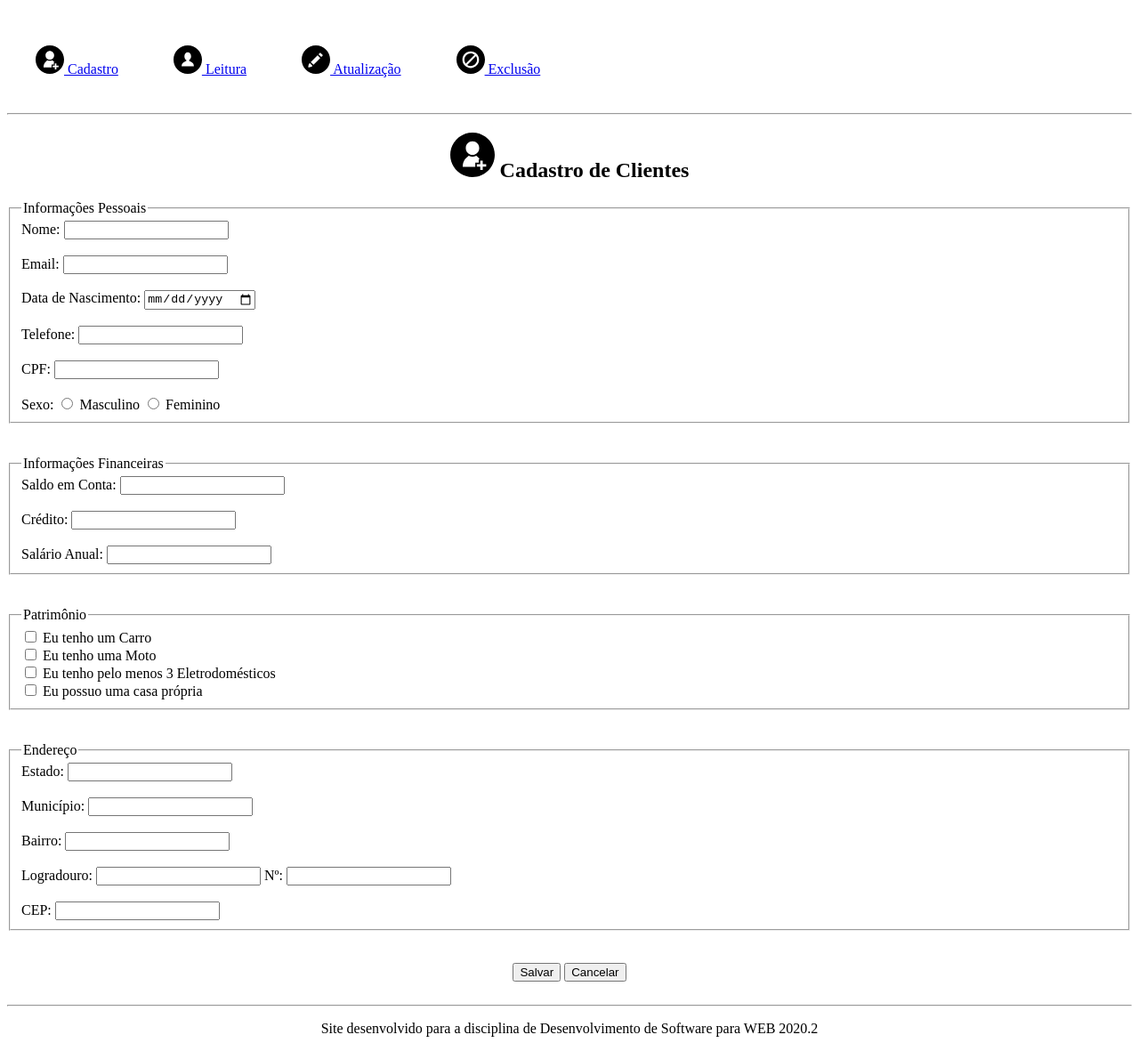
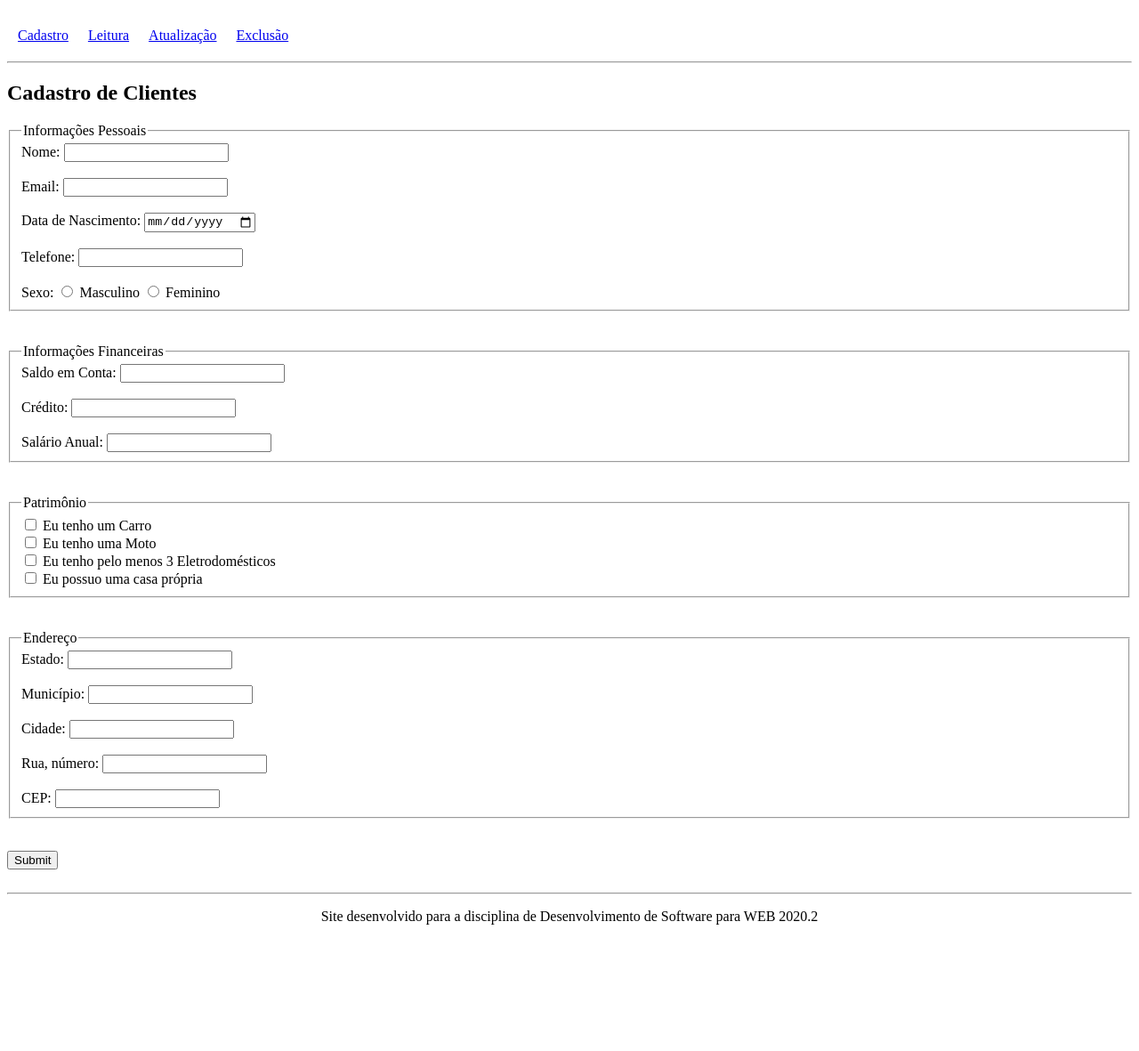
Before and after one commit to natannobre/Web_Development, a plain HTML site: page HTMLForms/cadastro.html in a window 1280 px wide. Shown: the part 102-1283 px from the top of the page at 89% size. After the commit the page ends 1157 px from the top, so only its background shows below. Drawn offline with Linux system fonts and the light colour scheme.

Commit message:
Folder Update

```diff
--- a/HTMLForms/cadastro.html
+++ b/HTMLForms/cadastro.html
@@ -16,12 +16,12 @@
 
   <!-- Menu -->
   <div>
-    <table cellpadding="30">
+    <table cellpadding="10">
       <tr>
-        <td rowspan="4"> <a href="cadastro.html" tabindex='4'> <img width="32" height="32" src="imgs/003-user-1.svg" alt="Cadastrar cliente"> Cadastro</a> </td>
-        <td> <a href="leitura.html" tabindex='2'> <img width="32" height="32" src="imgs/001-user.svg" alt="Leitura dos dados"> Leitura</a> </td>
-        <td> <a href="atualizacao.html" tabindex='1'> <img width="32" height="32" src="imgs/002-pencil.svg" alt="Editar cliente"> Atualização  </a> </td>
-        <td> <a href="exclusao.html" tabindex='3'><img width="32" height="32" src="imgs/004-cancel.svg" alt="Excluir dados"> Exclusão</a> </td>
+        <td> <a href="cadastro.html" tabindex='4'>Cadastro</a> </td>
+        <td> <a href="leitura.html" tabindex='2'>Leitura</a> </td>
+        <td> <a href="atualizacao.html" tabindex='1'>Atualização</a> </td>
+        <td> <a href="exclusao.html" tabindex='3'>Exclusão</a> </td>
       </tr>
     </table>
   </div>
@@ -30,37 +30,28 @@
 
   <!-- CORPO DO SITE -->
   <div>
-
-    <form method="POST" action="cadastro.html">
-      <div align="center">
-
-        <h2><img width="50" height="50" src="imgs/003-user-1.svg" alt="Editar Cliente">
-          Cadastro de Clientes</h2>
-
-        </div>
+    <h2>Cadastro de Clientes</h2>
+    <form>
 
       <fieldset>
           <legend>Informações Pessoais</legend>
 
           <label>Nome: </label>
-            <input type="text" name="nome" required><br><br>
+          <input type="text"><br><br>
 
           <label for="email">Email:</label>
           <input type="email" id="email" name="email"><br><br>
 
           <label for="nasc">Data de Nascimento: </label>
-            <input type="date" id="nasc" name="nasc" required><br><br>
+          <input type="date" id="nasc" name="nasc"><br><br>
 
           <label for="phone">Telefone:</label>
           <input type="tel" id="phone" name="phone" pattern="9-[0-9]{4}-[0-9]{4}"><br><br>
 
-            <label for="cpf">CPF:</label>
-            <input type="text" maxlength="14" id="cpf" name="cpf" pattern="[0-9]{3}.[0-9]{3}.[0-9]{3}-[0-9]{2}" required><br><br>
-
           <label>Sexo:</label>
-            <input type="radio" id="male" name="gender" value="male" required>
+          <input type="radio" id="male" name="gender" value="male">
           <label for="male">Masculino</label>
-            <input type="radio" id="female" name="gender" value="female" required>
+          <input type="radio" id="female" name="gender" value="male">
           <label for="female">Feminino</label><br>
       </fieldset>
       <br><br>
@@ -69,13 +60,13 @@
       <fieldset>
           <legend>Informações Financeiras</legend>
           <label>Saldo em Conta: </label>
-            <input type="number" min="0" step="0.1"><br><br>
+          <input type="text"><br><br>
 
           <label>Crédito: </label>
-            <input type="number" min="0" step="0.1"><br><br>
+          <input type="text"><br><br>
 
           <label>Salário Anual: </label>
-            <input type="number" min="0" step="0.1" required>
+          <input type="text">
       </fieldset>
       <br><br>
 
@@ -99,32 +90,26 @@
 
       <fieldset>
           <legend>Endereço</legend>
-          <label for="estado">Estado: </label>
-          <input type="text" id="estado" name="estado"><br><br>
+          <label>Estado: </label>
+          <input type="text"><br><br>
 
-          <label for="município">Município: </label>
-          <input type="text" id="município" name="município"><br><br>
+          <label>Município: </label>
+          <input type="text"><br><br>
 
-          <label for="bairro">Bairro: </label>
-          <input type="text" id="bairro" name="bairro"><br><br>
+          <label>Cidade: </label>
+          <input type="text"><br><br>
 
-          <label for="logradouro">Logradouro: </label>
-          <input type="text" id="logradouro" name="logradouro">
-          <label for="numero">Nº: </label>
-          <input type="number" min="1" id="numero" name="numero"> <br><br>
+          <label>Rua, número: </label>
+          <input type="text"><br><br>
 
           <label>CEP: </label>
-          <input type="text" maxlength="9" pattern="[0-9]{5}-[0-9]{3}">
+          <input type="text">
       </fieldset>
       <br><br>
 
-        <div align="center">
-          <input type="submit" value="Salvar">
-          <input type="button" value="Cancelar"><br><br>
-        </div>
+      <input type="submit" value="Submit"><br><br>
 
     </form>
-  </div>
   <!-- RODAPÉ-->
   <div align="center">
     <hr>
```
Also changed, not shown: 1 other file. Lines whose indentation alone changed are shown as unchanged.
